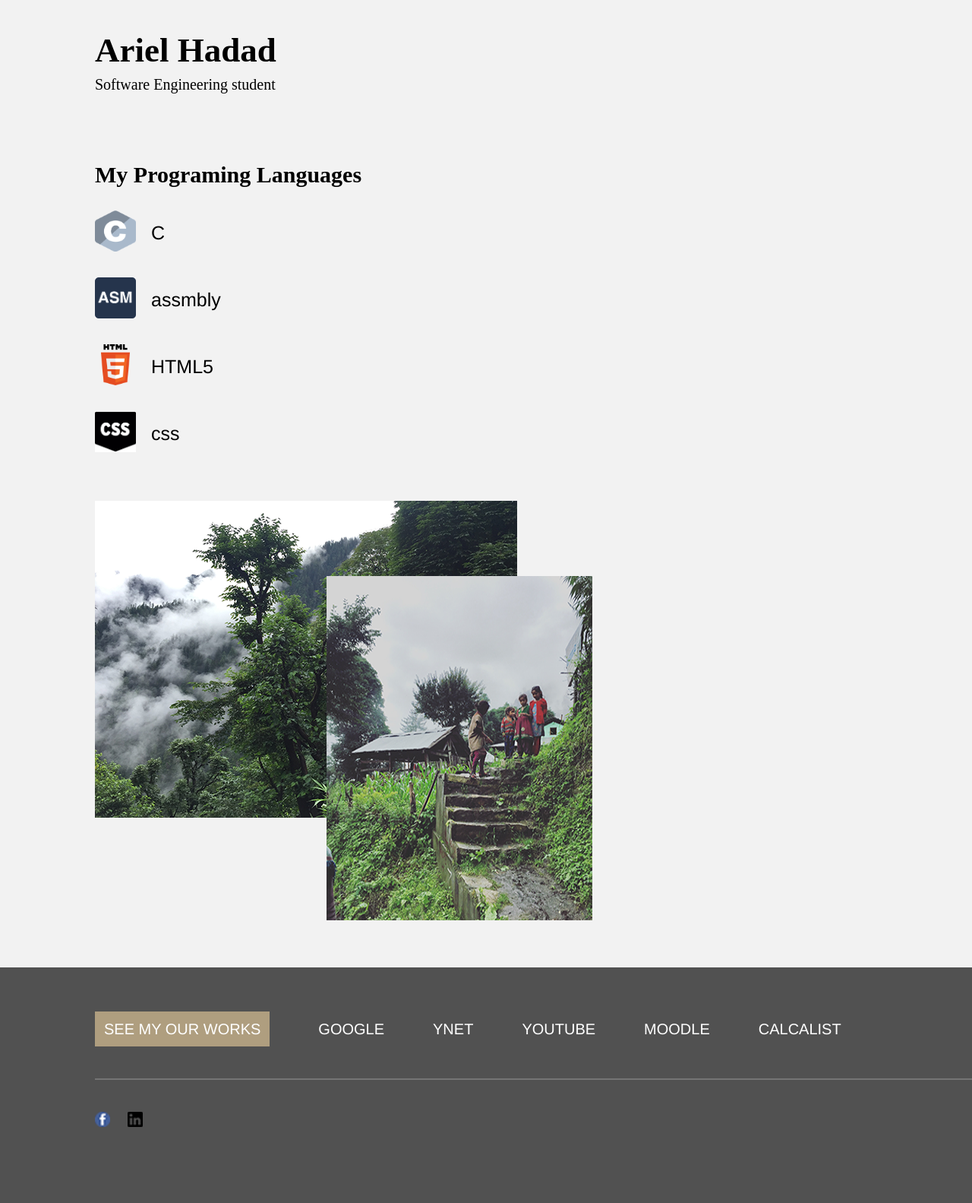
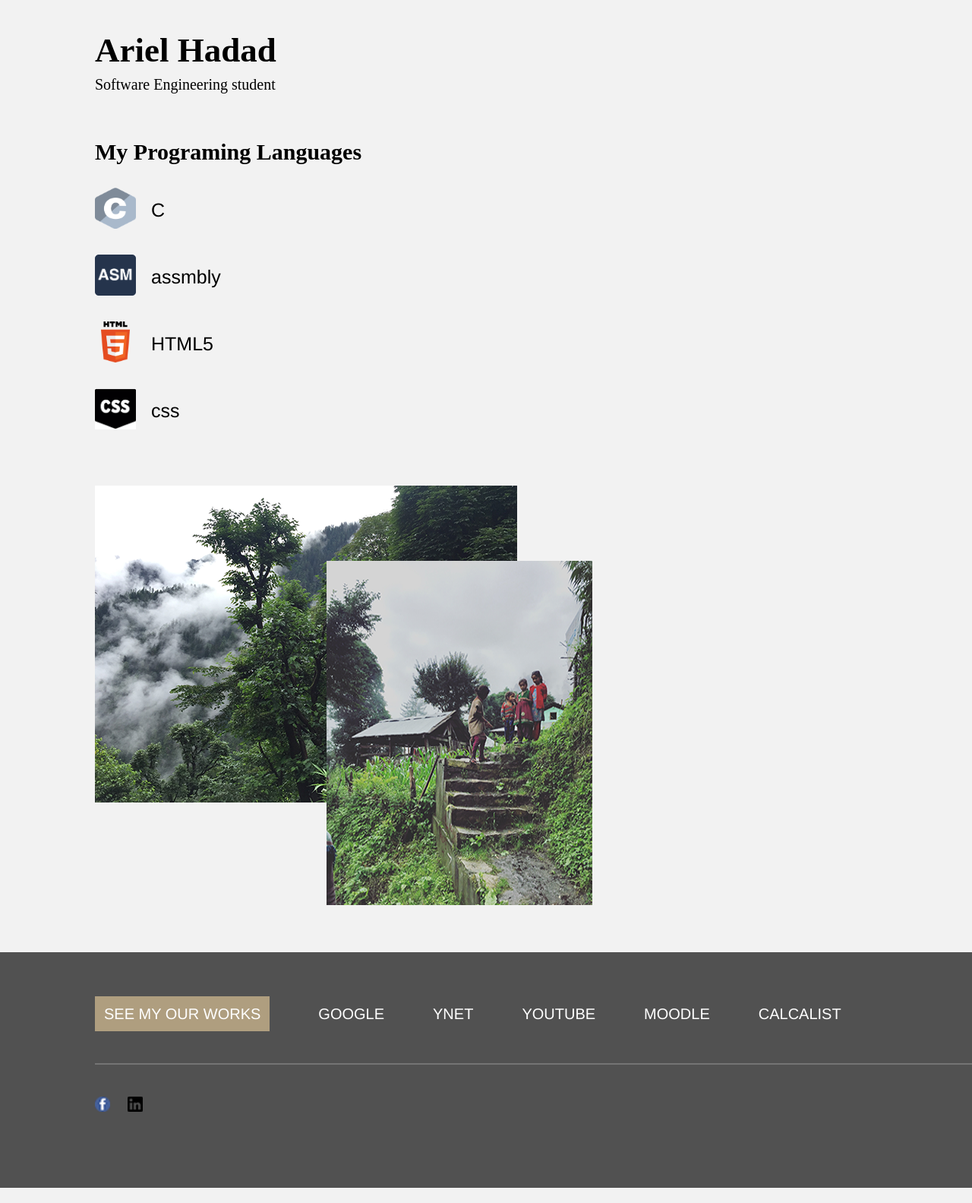
Before and after one commit to arieell25/web2019, a PHP site: page / in a window 1280 px wide; the page is wider, and only the part inside the window is pictured. Shown: the part 722-2305 px from the top of that part at 76% size. Run offline with PHP 8.4, Linux system fonts and the light colour scheme.

Commit message:
change px

```diff
--- a/includes/style.css
+++ b/includes/style.css
@@ -110,7 +110,7 @@
 
     main section h2{
         font-size:30px;
-        padding-top: 90px;
+        padding-top: 60px;
     }
 
     main section p{
@@ -120,7 +120,7 @@
 
     #back_img{
         padding-bottom: 135px;
-        padding-top: 60px;
+        padding-top: 70px;
         widows: 570px;
         height: 417px;
         transition: all 0.5s ease;
```
